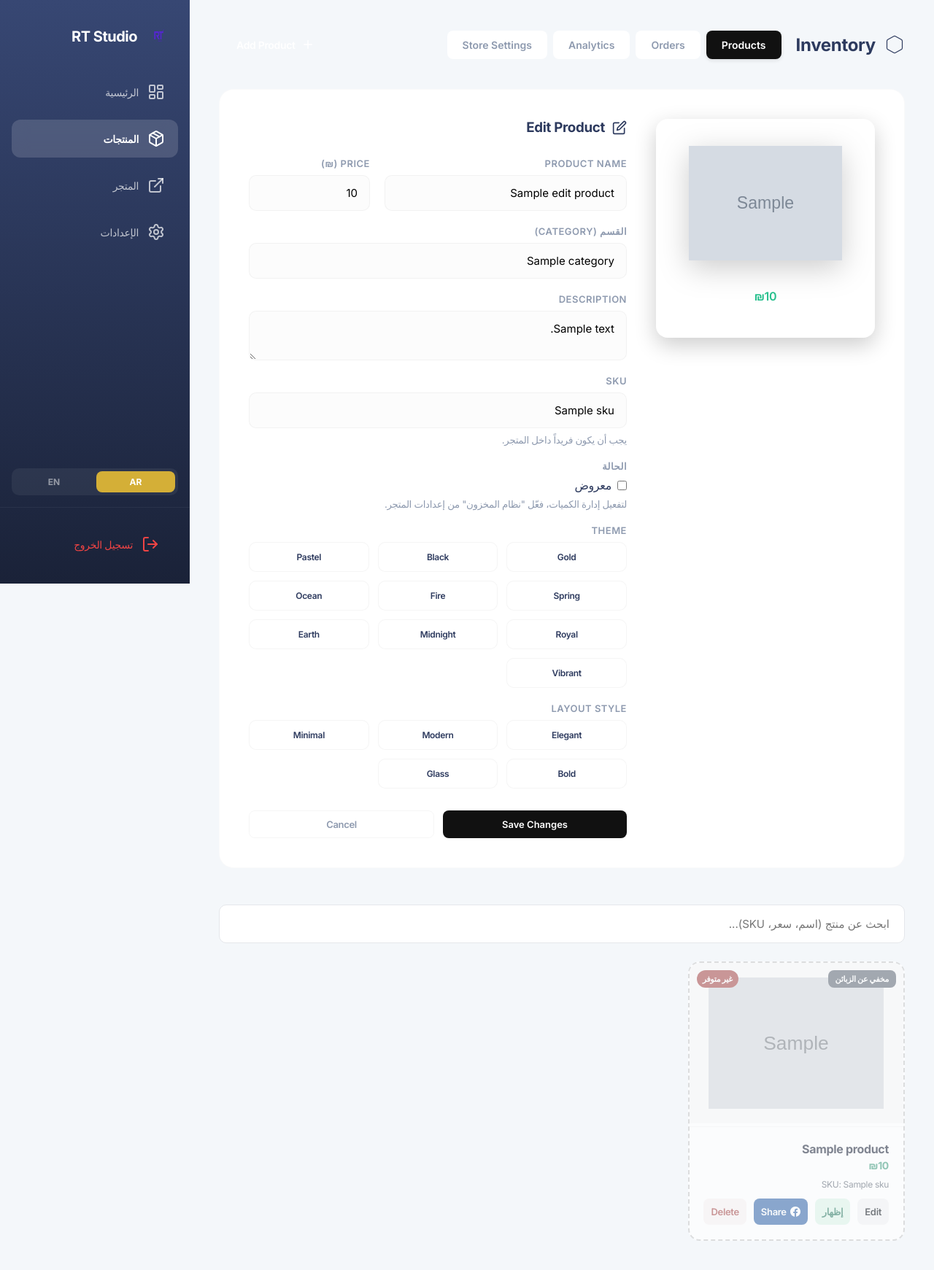
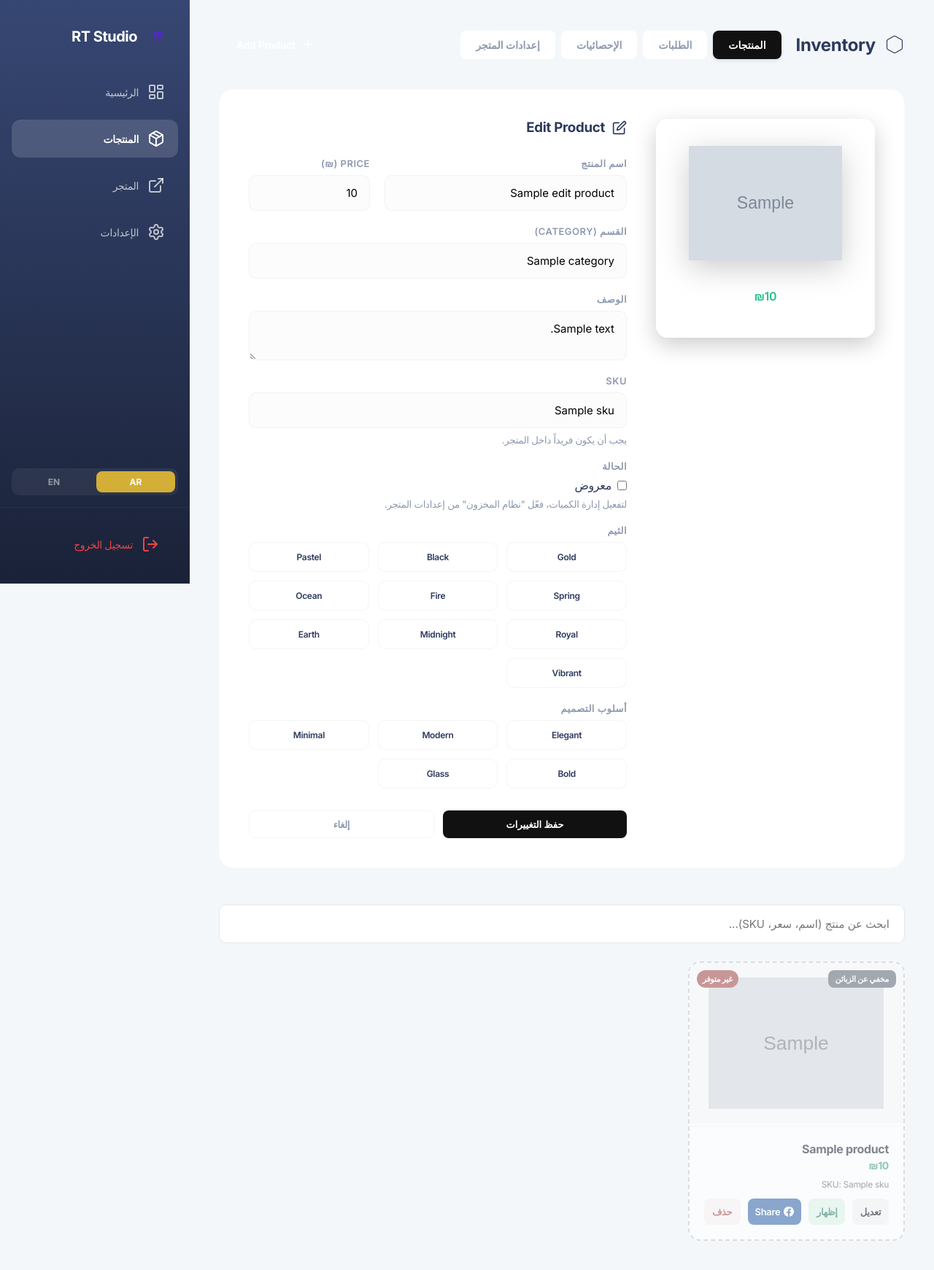
Before and after one commit to rabebar/ramallah-time, a Flask app: template templates/admin.html in a window 1280 px wide. Shown: the whole page at 73% size. Run offline with Flask 3, Linux system fonts and the light colour scheme; the template is opened without the code that fills it: most values are stand-ins (such as "Sample title", 1, 10 or a date in 2020); grey boxes marked "Sample" are stand-in pictures.

Commit message:
fix: bilingual support for index.html and admin.html

```diff
--- a/templates/admin.html
+++ b/templates/admin.html
@@ -162,10 +162,10 @@
             Inventory
         </h1>
         <div class="tab-group">
-            <button class="tab-btn active" onclick="showTab('products', this)">Products</button>
-            <button class="tab-btn" onclick="showTab('orders', this)">Orders</button>
-            <button class="tab-btn" onclick="showTab('analytics', this)">Analytics</button>
-            <button class="tab-btn" onclick="showTab('settings', this)">Store Settings</button>
+            <button class="tab-btn active" onclick="showTab('products', this)" data-ar="المنتجات" data-en="Products">Products</button>
+            <button class="tab-btn" onclick="showTab('orders', this)" data-ar="الطلبات" data-en="Orders">Orders</button>
+            <button class="tab-btn" onclick="showTab('analytics', this)" data-ar="الإحصائيات" data-en="Analytics">Analytics</button>
+            <button class="tab-btn" onclick="showTab('settings', this)" data-ar="إعدادات المتجر" data-en="Store Settings">Store Settings</button>
         </div>
     </div>
     <a href="/" class="btn-add">
@@ -194,7 +194,7 @@
 
             <div style="display:grid; grid-template-columns: 2fr 1fr; gap:20px;">
                 <div class="form-group">
-                    <label class="form-label">Product Name</label>
+                    <label class="form-label" data-ar="اسم المنتج" data-en="Product Name">Product Name</label>
                     <input type="text" name="name" id="inName" value="{{ edit_product.name }}" class="input-field" oninput="syncEdit()" required>
                 </div>
                 <div class="form-group">
@@ -209,7 +209,7 @@
             </div>
 
             <div class="form-group">
-                <label class="form-label">Description</label>
+                <label class="form-label" data-ar="الوصف" data-en="Description">Description</label>
                 <textarea name="description" rows="2" class="input-field" placeholder="Short description...">{{ edit_product.description or '' }}</textarea>
             </div>
 
@@ -246,7 +246,7 @@
             {% endif %}
 
             <div class="form-group">
-                <label class="form-label">Theme</label>
+                <label class="form-label" data-ar="الثيم" data-en="Theme">Theme</label>
                 <div class="theme-grid">
                     {% for t in ['gold', 'black', 'pastel', 'spring', 'fire', 'ocean', 'royal', 'midnight', 'earth', 'vibrant'] %}
                     <div class="theme-opt {% if (edit_product.theme or 'gold') == t %}active{% endif %}" onclick="updateEditTheme('{{ t }}', this)">
@@ -256,7 +256,7 @@
                 </div>
             </div>
             <div class="form-group">
-                <label class="form-label">Layout Style</label>
+                <label class="form-label" data-ar="أسلوب التصميم" data-en="Layout Style">Layout Style</label>
                 <div class="theme-grid">
                     {% for s in ['elegant', 'modern', 'minimal', 'bold', 'glass'] %}
                     <div class="theme-opt {% if (edit_product.template_style or 'elegant') == s %}active{% endif %}" onclick="updateEditStyle('{{ s }}', this)">
@@ -269,8 +269,8 @@
             <input type="hidden" name="theme" id="editTheme" value="{{ edit_product.theme }}">
 
             <div style="display:flex; gap:12px; margin-top:10px;">
-                <button type="submit" class="btn-action btn-save">Save Changes</button>
-                <a href="/admin" class="btn-action btn-cancel">Cancel</a>
+                <button type="submit" class="btn-action btn-save" data-ar="حفظ التغييرات" data-en="Save Changes">Save Changes</button>
+                <a href="/admin" class="btn-action btn-cancel" data-ar="إلغاء" data-en="Cancel">Cancel</a>
             </div>
         </form>
     </div>
@@ -297,7 +297,7 @@
                 <div class="p-price">₪{{ product.price }}</div>
                 {% if product.sku %}<div class="p-sku">SKU: {{ product.sku }}</div>{% endif %}
                 <div class="actions">
-                    <a href="/admin?edit={{ product.id }}" class="btn-action btn-edit">Edit</a>
+                    <a href="/admin?edit={{ product.id }}" class="btn-action btn-edit" data-ar="تعديل" data-en="Edit">Edit</a>
                                     <!-- زر الإخفاء/الإظهار -->
                 <a href="/toggle_active/{{ product.id }}" class="btn-action" style="background: {% if not product.active %}#d1fae5; color: #059669;{% else %}#fef3c7; color: #d97706;{% endif %};">
                     {% if not product.active %}إظهار{% else %}إخفاء{% endif %}
@@ -306,7 +306,7 @@
                         <svg viewBox="0 0 24 24" xmlns="http://www.w3.org/2000/svg"><path d="M24 12.073c0-6.627-5.373-12-12-12s-12 5.373-12 12c0 5.99 4.388 10.954 10.125 11.854v-8.385H7.078v-3.47h3.047V9.43c0-3.007 1.792-4.669 4.533-4.669 1.312 0 2.686.235 2.686.235v2.953H15.83c-1.491 0-1.956.925-1.956 1.874v2.25h3.328l-.532 3.47h-2.796v8.385C19.612 23.027 24 18.062 24 12.073z"/></svg>
                         Share
                     </a>
-                    <a href="/delete_product/{{ product.id }}" class="btn-action btn-del" onclick="return confirm('Are you sure you want to delete this item?')">Delete</a>
+                    <a href="/delete_product/{{ product.id }}" class="btn-action btn-del" onclick="return confirm('Are you sure you want to delete this item?')" data-ar="حذف" data-en="Delete">Delete</a>
                 </div>
             </div>
         </div>
@@ -448,11 +448,11 @@
 
         <div class="grid-2">
             <div class="form-group">
-                <label class="form-label">Store Name</label>
+                <label class="form-label" data-ar="اسم المتجر" data-en="Store Name">Store Name</label>
                 <input type="text" name="name" value="{{ store.name }}" class="input-field">
             </div>
             <div class="form-group">
-                <label class="form-label">Store URL Slug</label>
+                <label class="form-label" data-ar="رابط المتجر" data-en="Store URL Slug">Store URL Slug</label>
                 <div style="display:flex; gap:10px;">
                     <input type="text" name="slug" id="storeSlugInput" value="{{ store.slug }}" class="input-field" placeholder="مثال: rabea" oninput="this.value = this.value.trim().replace(/\s+/g, '-')">
                     <a href="/store/{{ store.slug }}" id="slugPreviewLink" target="_blank" class="btn-action btn-edit" style="width:auto; white-space:nowrap; display:flex; align-items:center; gap:5px;">
@@ -464,7 +464,7 @@
         </div>
 
         <div class="form-group">
-            <label class="form-label">Store Bio</label>
+            <label class="form-label" data-ar="وصف المتجر" data-en="Store Bio">Store Bio</label>
             <textarea name="bio" rows="2" class="input-field" placeholder="A short description of your business...">{{ store.bio or '' }}</textarea>
         </div>
         <div class="form-group" style="margin-top: 15px;">
@@ -485,7 +485,7 @@
 
         <div class="grid-2">
             <div class="form-group">
-                <label class="form-label">WhatsApp Number</label>
+                <label class="form-label" data-ar="رقم الواتساب" data-en="WhatsApp Number">WhatsApp Number</label>
                 <div style="display: flex; gap: 8px;">
                 <select name="whatsapp_prefix" class="input-field" style="width: 140px; padding: 10px; font-weight: 600; color: #000 !important; background: #fff !important;">
                     <option value="970" {% if store.whatsapp_phone and store.whatsapp_phone.startswith('970') %}selected{% endif %}>🇵🇸 +970</option>
@@ -501,23 +501,23 @@
             </div>
             </div>
             <div class="form-group">
-                <label class="form-label">Display Phone</label>
+                <label class="form-label" data-ar="رقم الهاتف" data-en="Display Phone">Display Phone</label>
                 <input type="text" name="display_phone" value="{{ store.display_phone or '' }}" placeholder="+972-599-xxx-xxx" class="input-field">
             </div>
             <div class="form-group">
-                <label class="form-label">Instagram Handle</label>
+                <label class="form-label" data-ar="حساب إنستغرام" data-en="Instagram Handle">Instagram Handle</label>
                 <input type="text" name="instagram_handle" value="{{ store.instagram_handle or '' }}" placeholder="username (without @)" class="input-field">
             </div>
             <div class="form-group">
-                <label class="form-label">TikTok Handle</label>
+                <label class="form-label" data-ar="حساب تيك توك" data-en="TikTok Handle">TikTok Handle</label>
                 <input type="text" name="tiktok_handle" value="{{ store.tiktok_handle or '' }}" placeholder="username" class="input-field">
             </div>
             <div class="form-group">
-                <label class="form-label">Facebook URL</label>
+                <label class="form-label" data-ar="رابط فيسبوك" data-en="Facebook URL">Facebook URL</label>
                 <input type="text" name="facebook_handle" value="{{ store.facebook_handle or '' }}" placeholder="https://..." class="input-field">
             </div>
             <div class="form-group">
-                <label class="form-label">Website</label>
+                <label class="form-label" data-ar="الموقع الإلكتروني" data-en="Website">Website</label>
                 <input type="text" name="website" value="{{ store.website or '' }}" placeholder="https://..." class="input-field">
             </div>
         </div>
@@ -528,7 +528,7 @@
         </div>
 
         <div class="form-group" style="margin-top:14px; padding: 14px; background:#f8fafc; border:1px dashed #e5e7eb; border-radius:12px;">
-            <label class="form-label">Inventory</label>
+            <label class="form-label" data-ar="المخزون" data-en="Inventory">Inventory</label>
             <label style="display:inline-flex; align-items:center; gap:8px;">
                 <input type="checkbox" name="inventory_enabled" {{ 'checked' if store.inventory_enabled else '' }}>
                 <span>تفعيل نظام المخزون (اختياري)</span>
```
Also changed, not shown: templates/index.html (+8 -8 lines).
